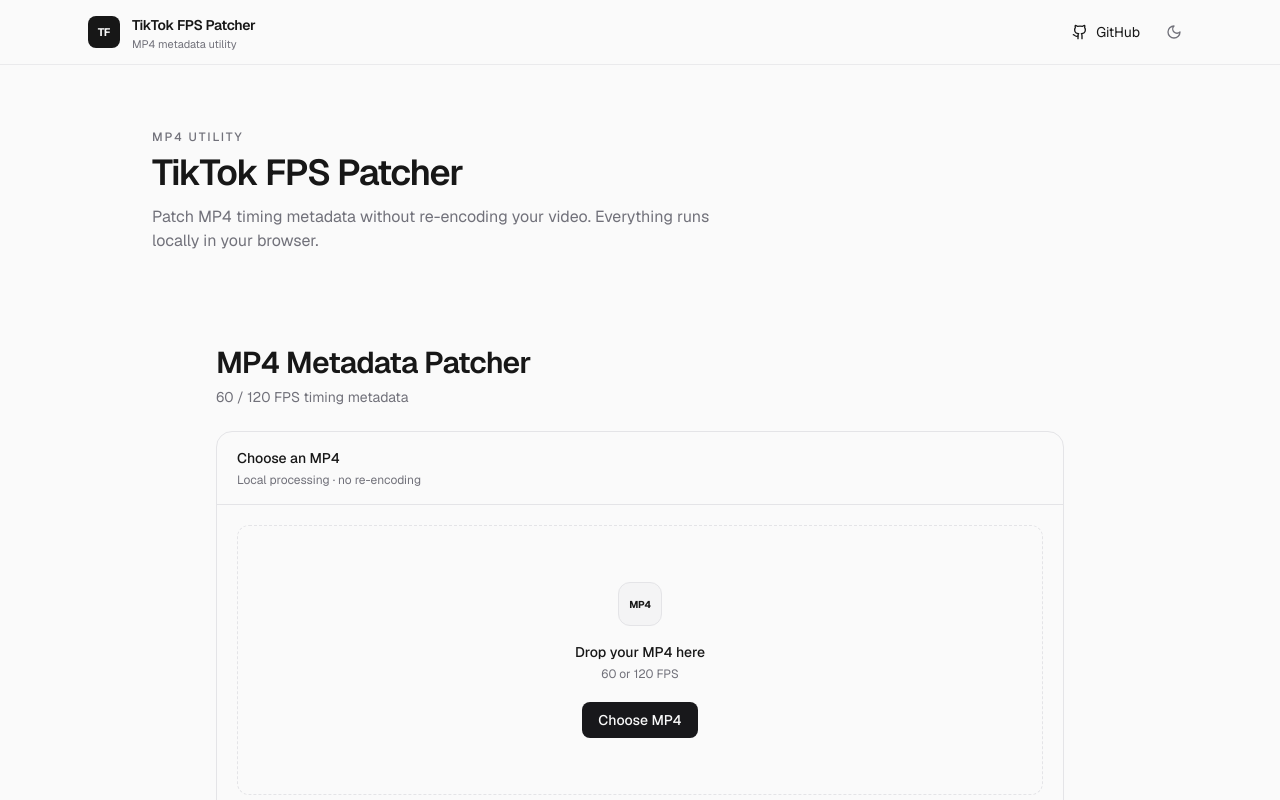
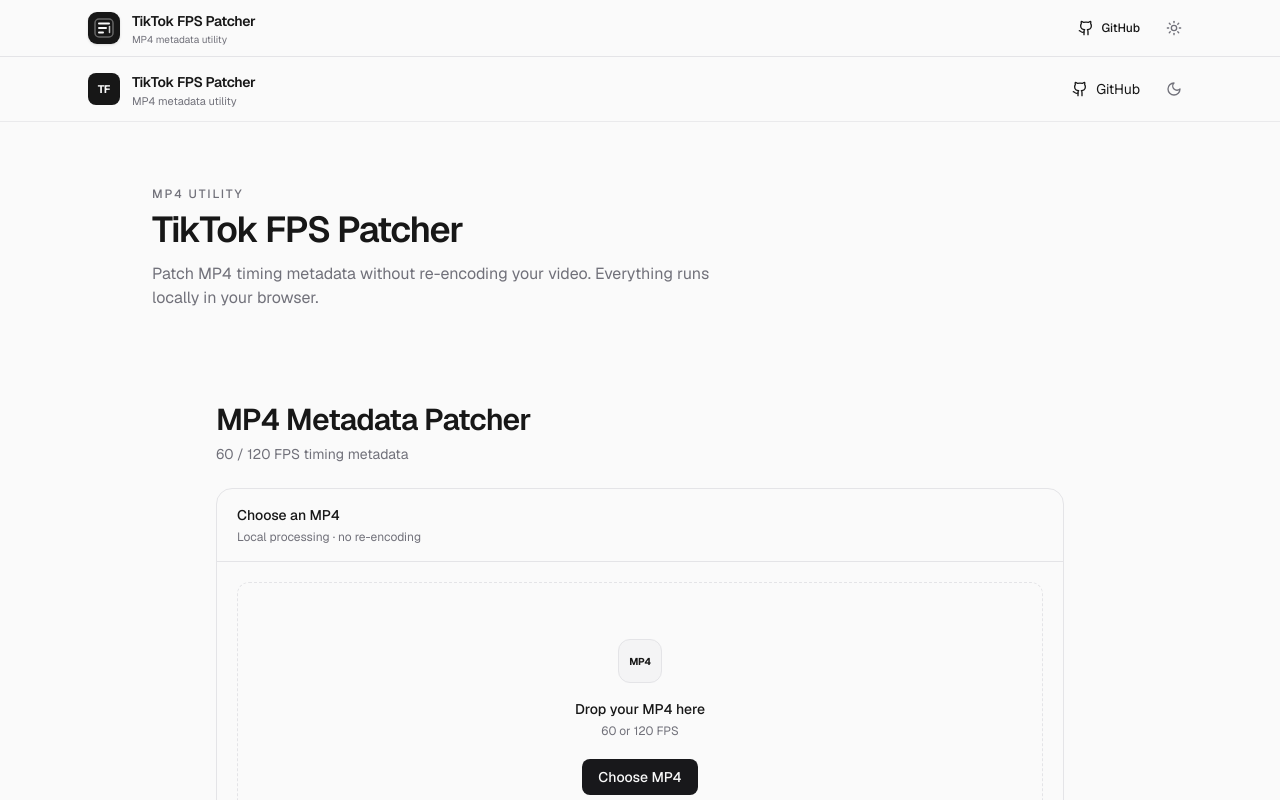
Before and after one commit to realbay/tiktok-fps-patcher, a Next.js app: page / in a window 1280 px wide. Shown: the top 800 px of the page. Built offline with nearby package versions, Linux system fonts and the light colour scheme.

Commit message:
Update layout.tsx

```diff
--- a/app/layout.tsx
+++ b/app/layout.tsx
@@ -1,5 +1,6 @@
 import type { Metadata } from "next";
 import { Geist, Geist_Mono } from "next/font/google";
+import Header from "@/components/Header";
 import "./globals.css";
 
 const geistSans = Geist({
@@ -14,7 +15,8 @@
 
 export const metadata: Metadata = {
   title: "TikTok FPS Patcher",
-  description: "Patch MP4 timing metadata locally without re-encoding.",
+  description:
+    "Patch MP4 timing metadata locally without re-encoding.",
 };
 
 export default function RootLayout({
@@ -26,7 +28,7 @@
     <html
       lang="en"
       suppressHydrationWarning
-      className={`${geistSans.variable} ${geistMono.variable}`}
+      className={`${geistSans.variable} ${geistMono.variable} h-full antialiased`}
     >
       <head>
         <script
@@ -34,13 +36,16 @@
             __html: `
               (function () {
                 try {
-                  var theme = localStorage.getItem("theme");
+                  var t = localStorage.getItem("theme");
 
                   if (
-                    theme === "dark" ||
-                    (!theme &&
-                      window.matchMedia &&
-                      window.matchMedia("(prefers-color-scheme: dark)").matches)
+                    t === "dark" ||
+                    (
+                      !t &&
+                      window.matchMedia(
+                        "(prefers-color-scheme: dark)"
+                      ).matches
+                    )
                   ) {
                     document.documentElement.classList.add("dark");
                   }
@@ -51,7 +56,13 @@
         />
       </head>
 
-      <body>{children}</body>
+      <body className="flex min-h-full flex-col bg-background text-foreground">
+        <Header />
+
+        <div className="flex-1">
+          {children}
+        </div>
+      </body>
     </html>
   );
 }
```
